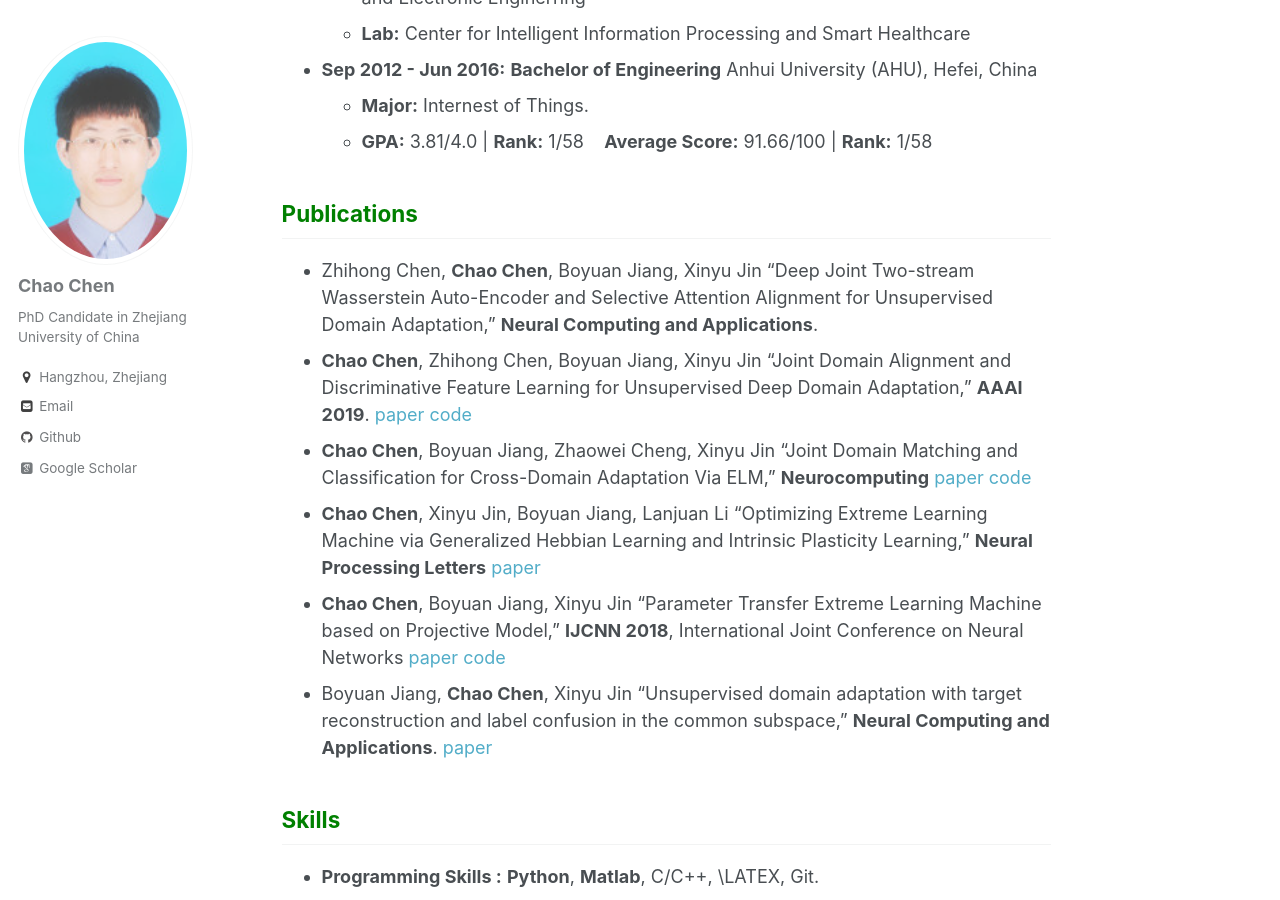
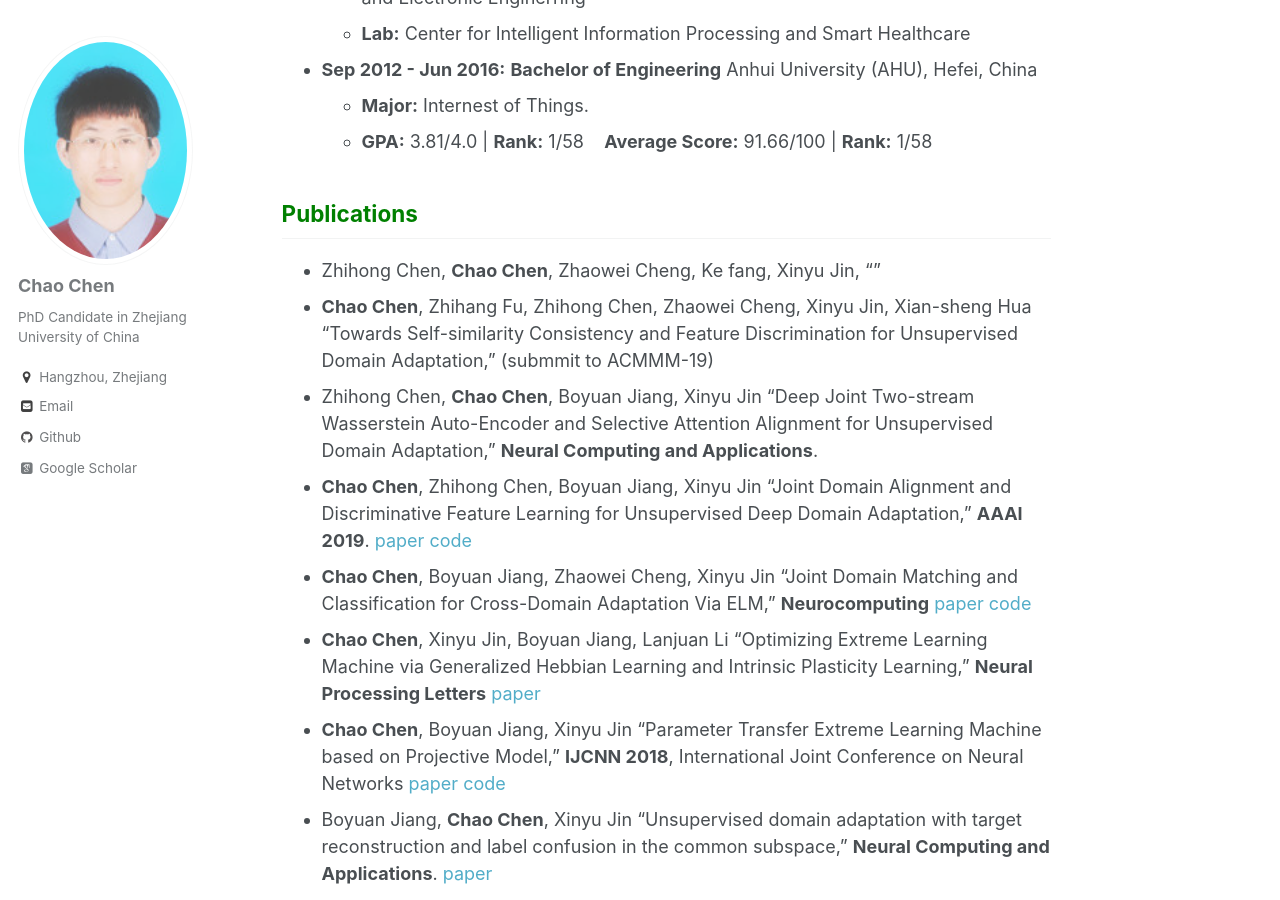
Before and after one commit to chenchao666/chenchao666.github.io, a Jekyll site: the page built from _pages/about.md, in a window 1280 px wide and 900 px high, scrolled down 639 px. Built offline with Jekyll 4.4.1, drawn with Linux system fonts in a browser that asks for light colours; some web fonts are replaced.

Commit message:
Update about.md

```diff
--- a/_pages/about.md
+++ b/_pages/about.md
@@ -23,6 +23,8 @@ My research interests cover a range of issues : **Statistics and Optimization**,
   - **GPA:** 3.81/4.0 \| **Rank:** 1/58 &nbsp;&nbsp; **Average Score:** 91.66/100 \| **Rank:** 1/58
 
 ## <span style="color: green"> Publications </span>
+* Zhihong Chen, **Chao Chen**, Zhaowei Cheng, Ke fang, Xinyu Jin, ""
+* **Chao Chen**, Zhihang Fu, Zhihong Chen, Zhaowei Cheng, Xinyu Jin, Xian-sheng Hua "Towards Self-similarity Consistency and Feature Discrimination for Unsupervised Domain Adaptation," (submmit to ACMMM-19)
 * Zhihong Chen, **Chao Chen**, Boyuan Jiang, Xinyu Jin “Deep Joint Two-stream Wasserstein Auto-Encoder and Selective Attention Alignment for Unsupervised Domain Adaptation,” **Neural Computing and Applications**.
 * **Chao Chen**, Zhihong Chen, Boyuan Jiang, Xinyu Jin “Joint Domain Alignment and Discriminative Feature Learning for Unsupervised Deep Domain Adaptation,” **AAAI 2019**. [paper](https://arxiv.org/abs/1808.09347) [code](https://github.com/chenchao666/JDDA-Master)
 * **Chao Chen**, Boyuan Jiang, Zhaowei Cheng, Xinyu Jin “Joint Domain Matching and Classification for Cross-Domain Adaptation Via ELM,” **Neurocomputing** [paper](https://www.sciencedirect.com/science/article/pii/S0925231219300839) [code](https://github.com/chenchao666/JDMC)
```
